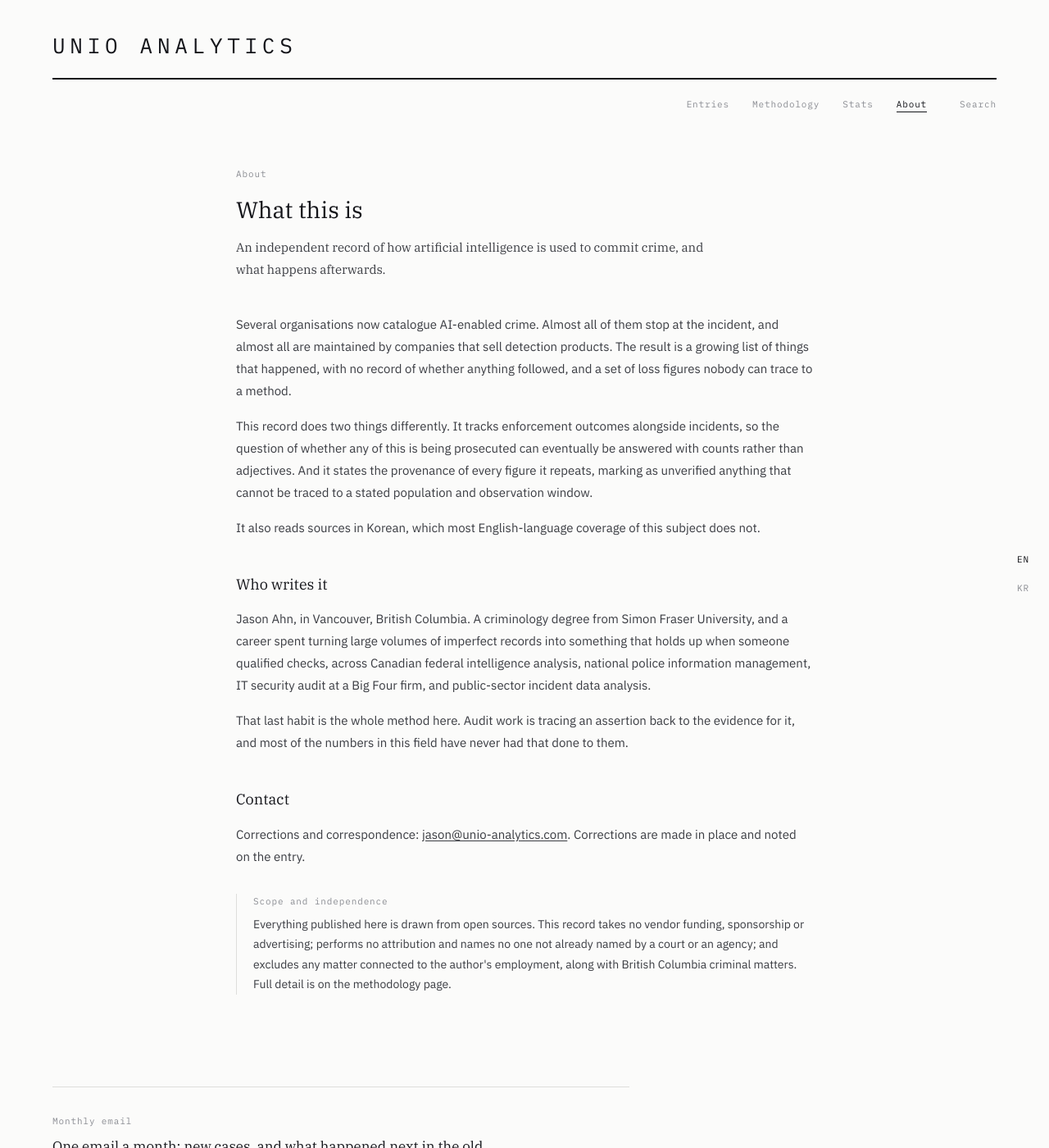
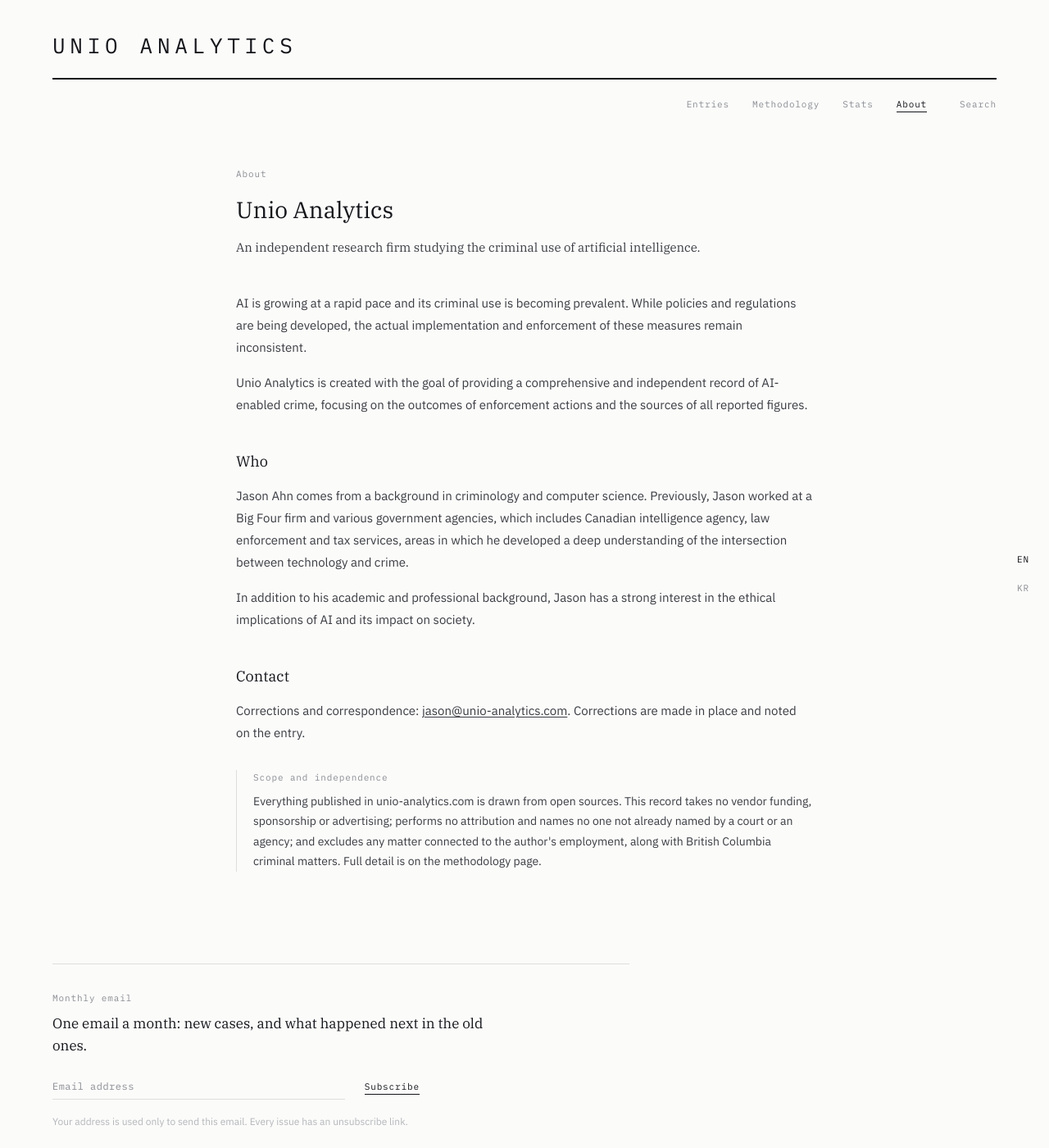
Before and after one commit to maestro-hong/maestro-hong.github.io, a Jekyll site: the page built from about.html, in a window 1280 px wide and 1400 px high. Shown: the whole window at 82% size. Built offline with Jekyll 4.4.1, drawn with Linux system fonts in a browser that asks for light colours.

Commit message:
Update information

```diff
--- a/about.html
+++ b/about.html
@@ -7,20 +7,18 @@ description: Unio Analytics is an independent research record of AI-enabled crim
 
 <div class="wrap page">
   <p class="page__label">About</p>
-  <h1 class="page__title">What this is</h1>
-  <p class="page__sub">An independent record of how artificial intelligence is used to commit crime, and what happens afterwards.</p>
+  <h1 class="page__title">Unio Analytics</h1>
+  <p class="page__sub">An independent research firm studying the criminal use of artificial intelligence.</p>
 
   <div class="prose">
-    <p>Several organisations now catalogue AI-enabled crime. Almost all of them stop at the incident, and almost all are maintained by companies that sell detection products. The result is a growing list of things that happened, with no record of whether anything followed, and a set of loss figures nobody can trace to a method.</p>
+    <p>AI is growing at a rapid pace and its criminal use is becoming prevalent. While policies and regulations are being developed, the actual implementation and enforcement of these measures remain inconsistent.</p>
 
-    <p>This record does two things differently. It tracks enforcement outcomes alongside incidents, so the question of whether any of this is being prosecuted can eventually be answered with counts rather than adjectives. And it states the provenance of every figure it repeats, marking as unverified anything that cannot be traced to a stated population and observation window.</p>
+    <p>Unio Analytics is created with the goal of providing a comprehensive and independent record of AI-enabled crime, focusing on the outcomes of enforcement actions and the sources of all reported figures.</p>
 
-    <p>It also reads sources in Korean, which most English-language coverage of this subject does not.</p>
+    <h2>Who</h2>
+    <p>Jason Ahn comes from a background in criminology and computer science. Previously, Jason worked at a Big Four firm and various government agencies, which includes Canadian intelligence agency, law enforcement and tax services, areas in which he developed a deep understanding of the intersection between technology and crime.</p>
 
-    <h2>Who writes it</h2>
-    <p>Jason Ahn, in Vancouver, British Columbia. A criminology degree from Simon Fraser University, and a career spent turning large volumes of imperfect records into something that holds up when someone qualified checks, across Canadian federal intelligence analysis, national police information management, IT security audit at a Big Four firm, and public-sector incident data analysis.</p>
-
-    <p>That last habit is the whole method here. Audit work is tracing an assertion back to the evidence for it, and most of the numbers in this field have never had that done to them.</p>
+    <p>In addition to his academic and professional background, Jason has a strong interest in the ethical implications of AI and its impact on society.</p>
 
     <h2>Contact</h2>
     <p>Corrections and correspondence: <a href="mailto:{{ site.author.email }}">{{ site.author.email }}</a>. Corrections are made in place and noted on the entry.</p>
@@ -28,7 +26,7 @@ description: Unio Analytics is an independent research record of AI-enabled crim
 
   <div class="note column">
     <span class="note__label">Scope and independence</span>
-    Everything published here is drawn from open sources. This record takes no vendor funding, sponsorship or advertising; performs no attribution and names no one not already named by a court or an agency; and excludes any matter connected to the author's employment, along with British Columbia criminal matters. Full detail is on the <a href="/methodology">methodology</a> page.
+    Everything published in unio-analytics.com is drawn from open sources. This record takes no vendor funding, sponsorship or advertising; performs no attribution and names no one not already named by a court or an agency; and excludes any matter connected to the author's employment, along with British Columbia criminal matters. Full detail is on the <a href="/methodology">methodology</a> page.
   </div>
 
 </div>
```
